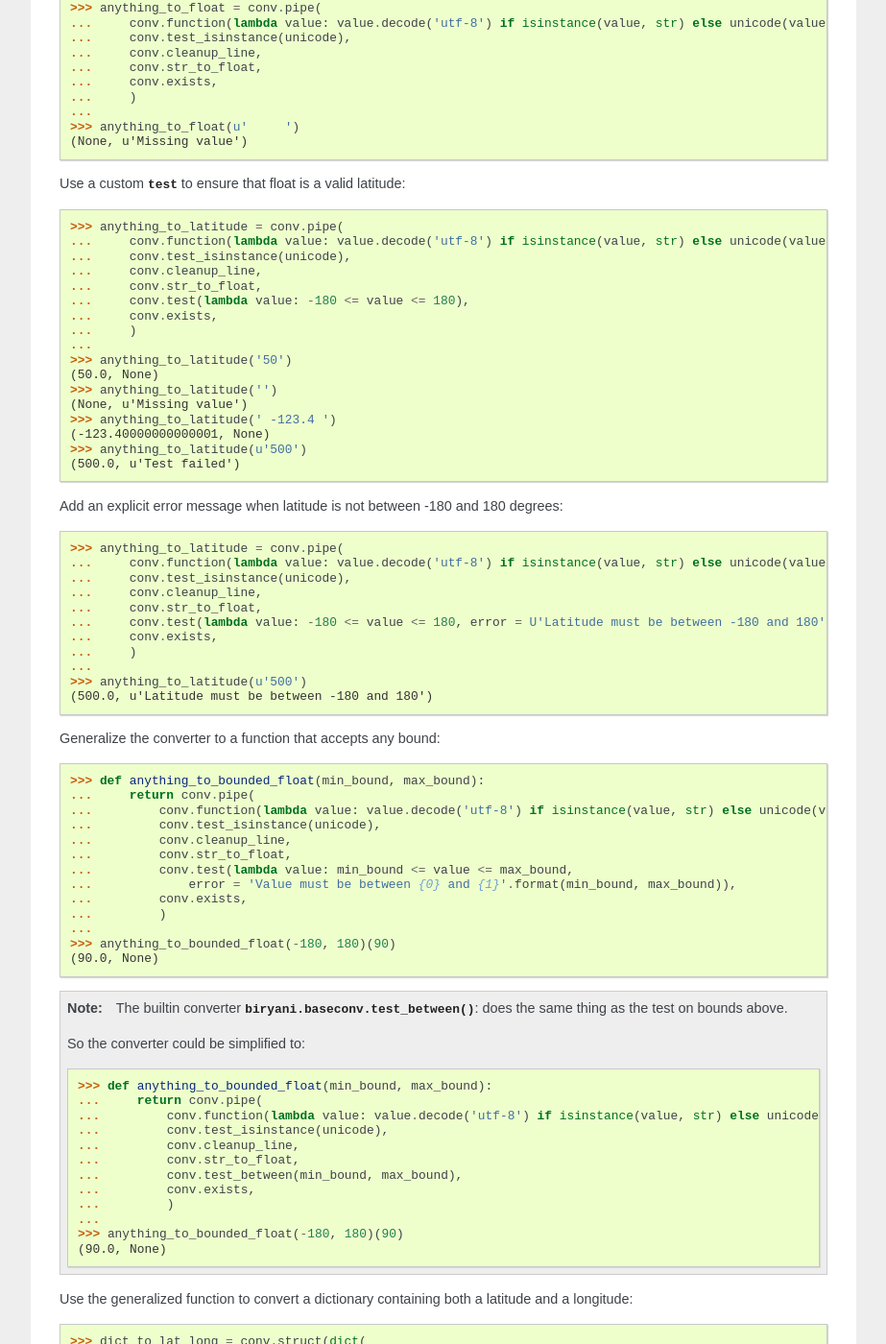
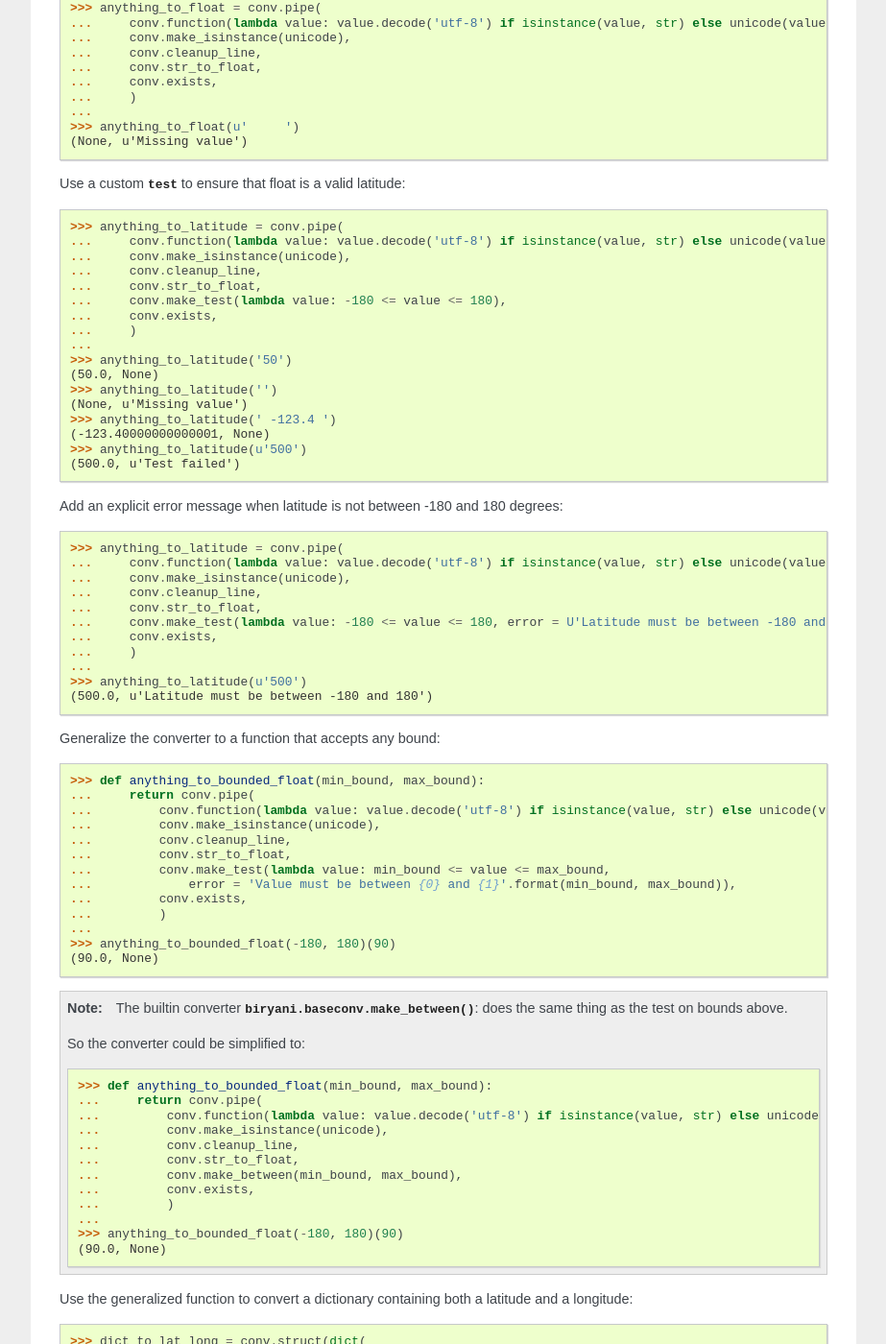
Before and after one commit to openfisca/biryani, a Sphinx documentation site: the page built from docs/source/tutorial2.rst, in a window 1280 px wide and 1400 px high, scrolled down 1912 px. Shown: the whole window at 96% size, without its empty margins (198-1121 px from the left). Built offline with Sphinx 7.4.7, drawn with Linux system fonts in a browser that asks for light colours; some of the changed text lies outside the part shown.

Commit message:
Rename :func:`biryani.baseconv.test` to :func:`biryani.baseconv.make_test`. Rename every ``test_...`` converters to ``make_...``.

```diff
--- a/docs/source/index.rst
+++ b/docs/source/index.rst
@@ -61,7 +61,7 @@
 >>> validate_form = conv.struct(dict(
 ...     username = conv.pipe(conv.cleanup_line, conv.exists),
 ...     password = conv.pipe(
-...         conv.test(lambda passwords: len(passwords) == 2 and passwords[0] == passwords[1],
+...         conv.make_test(lambda passwords: len(passwords) == 2 and passwords[0] == passwords[1],
 ...             error = u'Password mismatch'),
 ...         conv.function(lambda passwords: passwords[0]),
 ...         ),
--- a/docs/source/tutorial2.rst
+++ b/docs/source/tutorial2.rst
@@ -19,17 +19,17 @@
 So, to ensure that input value is an unicode string, we need to chain several converters:
 
 >>> conv.pipe(
-...     conv.test_isinstance(unicode),
+...     conv.make_isinstance(unicode),
 ...     conv.str_to_float,
 ...     )(u'42')
 (42.0, None)
 >>> conv.pipe(
-...     conv.test_isinstance(unicode),
+...     conv.make_isinstance(unicode),
 ...     conv.str_to_float,
 ...     )(42)
 (42, u"Value is not an instance of <type 'unicode'>")
 >>> conv.pipe(
-...     conv.test_isinstance(unicode),
+...     conv.make_isinstance(unicode),
 ...     conv.str_to_float,
 ...     )('42')
 ('42', u"Value is not an instance of <type 'unicode'>")
@@ -37,12 +37,12 @@
 Use :func:`conv.check <biryani.baseconv.check>` to extract value from conversion result or raise an exception when an error occurs:
 
 >>> conv.check(conv.pipe(
-...     conv.test_isinstance(unicode),
+...     conv.make_isinstance(unicode),
 ...     conv.str_to_float,
 ...     ))(u'42')
 42.0
 >>> conv.check(conv.pipe(
-...     conv.test_isinstance(unicode),
+...     conv.make_isinstance(unicode),
 ...     conv.str_to_float,
 ...     ))(42)
 Traceback (most recent call last):
@@ -52,7 +52,7 @@
 
 >>> any_string_to_float = conv.pipe(
 ...     conv.function(lambda value: value.decode('utf-8') if isinstance(value, str) else value),
-...     conv.test_isinstance(unicode),
+...     conv.make_isinstance(unicode),
 ...     conv.str_to_float,
 ...     )
 ...
@@ -68,7 +68,7 @@
 
     >>> anything_to_float = conv.pipe(
     ...     conv.decode_str(),
-    ...     conv.test_isinstance(unicode),
+    ...     conv.make_isinstance(unicode),
     ...     conv.str_to_float,
     ...     )
     ...
@@ -81,7 +81,7 @@
 
 >>> anything_to_float = conv.pipe(
 ...     conv.function(lambda value: value.decode('utf-8') if isinstance(value, str) else unicode(value)),
-...     conv.test_isinstance(unicode),
+...     conv.make_isinstance(unicode),
 ...     conv.str_to_float,
 ...     )
 ...
@@ -92,7 +92,7 @@
 
 >>> anything_to_float = conv.pipe(
 ...     conv.function(lambda value: value.decode('utf-8') if isinstance(value, str) else unicode(value)),
-...     conv.test_isinstance(unicode),
+...     conv.make_isinstance(unicode),
 ...     conv.cleanup_line,
 ...     conv.str_to_float,
 ...     )
@@ -106,7 +106,7 @@
 
 >>> anything_to_float = conv.pipe(
 ...     conv.function(lambda value: value.decode('utf-8') if isinstance(value, str) else unicode(value)),
-...     conv.test_isinstance(unicode),
+...     conv.make_isinstance(unicode),
 ...     conv.cleanup_line,
 ...     conv.str_to_float,
 ...     conv.exists,
@@ -115,14 +115,14 @@
 >>> anything_to_float(u'     ')
 (None, u'Missing value')
 
-Use a custom :func:`test <biryani.baseconv.test>` to ensure that float is a valid latitude:
+Use a custom :func:`test <biryani.baseconv.make_test>` to ensure that float is a valid latitude:
 
 >>> anything_to_latitude = conv.pipe(
 ...     conv.function(lambda value: value.decode('utf-8') if isinstance(value, str) else unicode(value)),
-...     conv.test_isinstance(unicode),
+...     conv.make_isinstance(unicode),
 ...     conv.cleanup_line,
 ...     conv.str_to_float,
-...     conv.test(lambda value: -180 <= value <= 180),
+...     conv.make_test(lambda value: -180 <= value <= 180),
 ...     conv.exists,
 ...     )
 ...
@@ -139,10 +139,10 @@
 
 >>> anything_to_latitude = conv.pipe(
 ...     conv.function(lambda value: value.decode('utf-8') if isinstance(value, str) else unicode(value)),
-...     conv.test_isinstance(unicode),
+...     conv.make_isinstance(unicode),
 ...     conv.cleanup_line,
 ...     conv.str_to_float,
-...     conv.test(lambda value: -180 <= value <= 180, error = U'Latitude must be between -180 and 180'),
+...     conv.make_test(lambda value: -180 <= value <= 180, error = U'Latitude must be between -180 and 180'),
 ...     conv.exists,
 ...     )
 ...
@@ -154,10 +154,10 @@
 >>> def anything_to_bounded_float(min_bound, max_bound):
 ...     return conv.pipe(
 ...         conv.function(lambda value: value.decode('utf-8') if isinstance(value, str) else unicode(value)),
-...         conv.test_isinstance(unicode),
+...         conv.make_isinstance(unicode),
 ...         conv.cleanup_line,
 ...         conv.str_to_float,
-...         conv.test(lambda value: min_bound <= value <= max_bound,
+...         conv.make_test(lambda value: min_bound <= value <= max_bound,
 ...             error = 'Value must be between {0} and {1}'.format(min_bound, max_bound)),
 ...         conv.exists,
 ...         )
@@ -165,17 +165,17 @@
 >>> anything_to_bounded_float(-180, 180)(90)
 (90.0, None)
 
-.. note:: The builtin converter :func:`biryani.baseconv.test_between`: does the same thing as the test on bounds above.
+.. note:: The builtin converter :func:`biryani.baseconv.make_between`: does the same thing as the test on bounds above.
 
    So the converter could be simplified to:
 
     >>> def anything_to_bounded_float(min_bound, max_bound):
     ...     return conv.pipe(
     ...         conv.function(lambda value: value.decode('utf-8') if isinstance(value, str) else unicode(value)),
-    ...         conv.test_isinstance(unicode),
+    ...         conv.make_isinstance(unicode),
     ...         conv.cleanup_line,
     ...         conv.str_to_float,
-    ...         conv.test_between(min_bound, max_bound),
+    ...         conv.make_between(min_bound, max_bound),
     ...         conv.exists,
     ...         )
     ...
@@ -202,7 +202,7 @@
 Converters working on complex structures can be chained too:
 
 >>> dict_to_lat_long = conv.pipe(
-...     conv.test_isinstance(dict),
+...     conv.make_isinstance(dict),
 ...     conv.struct(dict(
 ...         latitude = anything_to_bounded_float(-180, 180),
 ...         longitude = anything_to_bounded_float(-360, 360),
```
Also changed, not shown: docs/source/api-overview.rst (+8 -8 lines), docs/source/changelog.rst (+4 -4 lines), docs/source/how-to-create-converter.rst (+9 -9 lines), docs/source/tutorial1-web-form.rst (+7 -7 lines), 5 other files.
